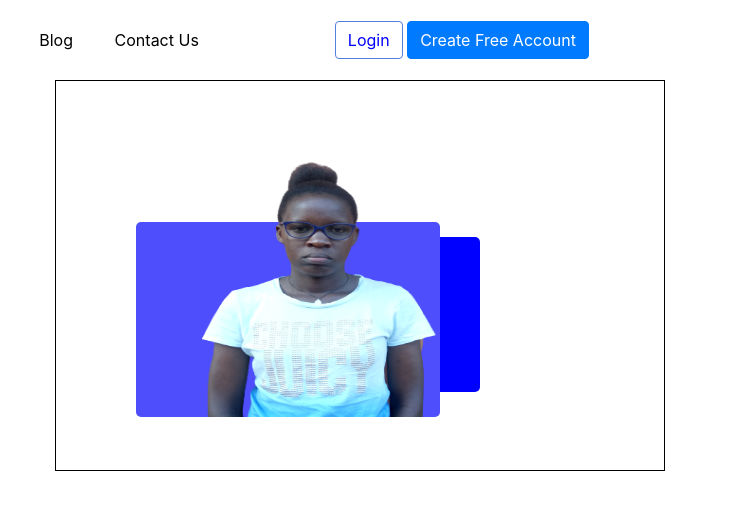
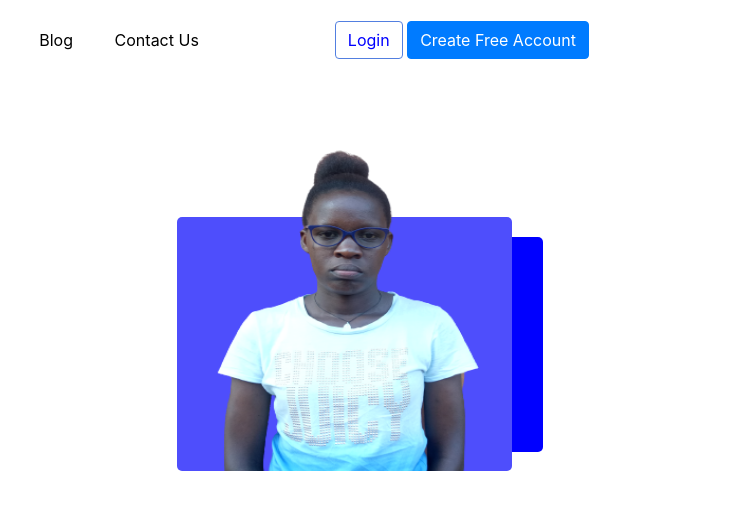
Before and after one commit to wasswaenockmale/saveSpace, a plain HTML site: page index.html in a window 1280 px wide. Shown: the full height of the page, 530-1280 px from the left. Drawn offline with nearby package versions, Linux system fonts and the light colour scheme.

Commit message:
Completed the design of the index.html file

```diff
--- a/custom_css/style.css
+++ b/custom_css/style.css
@@ -62,7 +62,7 @@ a{
 
 .right-side{
     width: 55%;
-    border: 1px solid black;
+    /* border: 1px solid black; */
     display: flex;
     position: relative;
 }
@@ -80,31 +80,32 @@ h1{
 }
 
 .first-div{
-    width: 90%;
-    height: 80%;
+    width: 100%;
+    height: 100%;
     /* background-color: red; */
     position: absolute;
     /* border: 1px solid red; */
-    top: 25px;
+    /* top: 25px; */
     left: 0px;
+    bottom: 0px;
 }
 
 .second-div{
     background-color: blue;
     width: 50%;
-    height: 40%;
+    height: 55%;
     position: absolute;
     top: 40%;
-    left: 120px;
+    left: 30%;
     border-radius: 5px;
 }
 
 .third-div{
     background-color: rgb(78, 78, 252);
-    width: 50%;
-    height: 50%;
+    width: 55%;
+    height: 65%;
     position: absolute;
-    top: 36.3%;
-    left: 80px;
+    top: 35%;
+    left: 20%;
     border-radius: 5px;
 }
```
